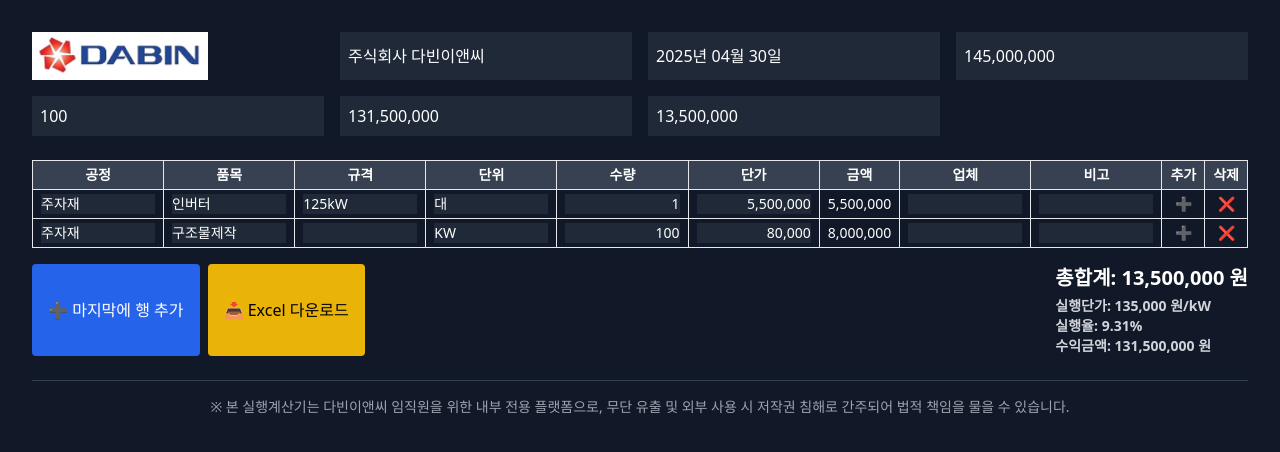
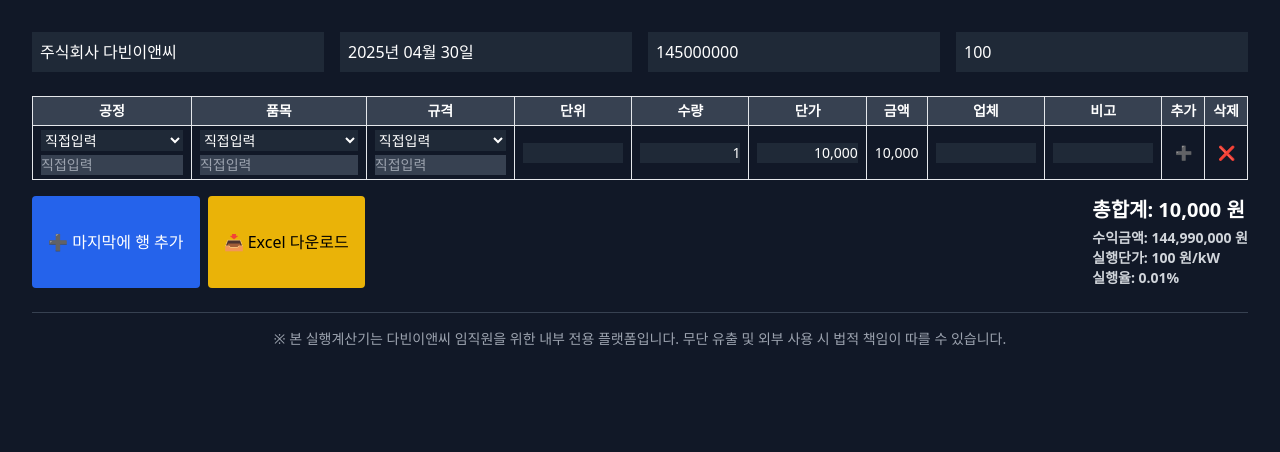
Before and after one commit to leejungmin1649/dabin, a Next.js app: page / in a window 1280 px wide. Shown: the top 452 px of the page. Built offline with nearby package versions, Linux system fonts and the light colour scheme.

Commit message:
Update index.js

```diff
--- a/pages/index.js
+++ b/pages/index.js
@@ -7,26 +7,26 @@ export default function Home() {
   const [contractAmount, setContractAmount] = useState('145000000');
   const [contractCapacity, setContractCapacity] = useState(100);
   const [rows, setRows] = useState([
-    { id: 1, 공정: '주자재', 품목: '인버터', 규격: '125kW', 단위: '대', 수량: 1, 단가: 5500000, 업체: '', 비고: '' },
-    { id: 2, 공정: '주자재', 품목: '구조물제작', 규격: '', 단위: 'KW', 수량: 100, 단가: 80000, 업체: '', 비고: '' },
+    { id: 1, 공정: '', 품목: '', 규격: '', 단위: '', 수량: 1, 단가: 10000, 업체: '', 비고: '' }
   ]);
 
-  // 콤마 표시 함수
-  const formatNumber = (num) => {
-    const parsed = parseInt(num?.toString().replace(/,/g, ''));
-    return isNaN(parsed) ? '' : parsed.toLocaleString('ko-KR');
-  };
+  const 공정목록 = ['주자재', '공통공사', '주차장태양광', '토지태양광', '지붕태양광', '인허가', '기타', 'RE100', 'BIPV', '연료전지', '소풍력', '건축', '전기', '토목'];
+  const 품목목록 = ['모듈', '인버터', '구조물제작', '송전설비(저압반)', '모니터링', '전기공사', '안전사다리제작설치', '토목(부대)공사', '도로공사', '풀륨관공사', '전력거래소 계량기', 'CCTV', '관리비', '영업비', '측량'];
+  const 단위목록 = ['식', 'KW', '대', 'EA', 'M', '평', 'm2', 'm3'];
 
-  // 계약금액 입력 시 콤마 자동처리
-  const handleContractAmountChange = (value) => {
-    const onlyNumbers = value.replace(/[^\d]/g, '');
-    setContractAmount(onlyNumbers);
-  };
+  const formatNumber = (num) => num?.toLocaleString('ko-KR') ?? '';
+  const parseNumber = (val) => parseFloat(val.toString().replace(/,/g, '')) || 0;
+  const calculateTotal = () => rows.reduce((sum, row) => sum + (row.수량 * row.단가 || 0), 0);
+
+  const totalAmount = calculateTotal();
+  const revenue = parseNumber(contractAmount) - totalAmount;
+  const unitPrice = contractCapacity ? Math.floor(totalAmount / contractCapacity) : 0;
+  const execRate = contractAmount ? ((totalAmount / parseNumber(contractAmount)) * 100).toFixed(2) : '-';
 
   const updateRow = (index, key, value) => {
     const newRows = [...rows];
     if (key === '수량' || key === '단가') {
-      newRows[index][key] = parseFloat(value.replace(/,/g, '')) || 0;
+      newRows[index][key] = parseNumber(value);
     } else {
       newRows[index][key] = value;
     }
@@ -41,18 +41,7 @@ export default function Home() {
     setRows(newRows);
   };
 
-  const deleteRow = (id) => {
-    setRows(rows.filter(row => row.id !== id));
-  };
-
-  const calculateTotal = () => {
-    return rows.reduce((sum, row) => sum + (row.수량 * row.단가 || 0), 0);
-  };
-
-  const totalAmount = calculateTotal();
-  const revenue = parseInt(contractAmount.replace(/,/g, '')) - totalAmount;
-  const unitPrice = contractCapacity ? Math.floor(totalAmount / contractCapacity) : 0;
-  const execRate = contractAmount ? ((totalAmount / parseInt(contractAmount.replace(/,/g, ''))) * 100).toFixed(2) : '-';
+  const deleteRow = (id) => setRows(rows.filter(row => row.id !== id));
 
   const exportToExcel = () => {
     const wb = XLSX.utils.book_new();
@@ -62,12 +51,12 @@ export default function Home() {
       ['계약금액', contractAmount, '', '', '계약용량', contractCapacity],
       ['수익금액', revenue, '', '', '실행금액', totalAmount],
       [],
-      ['공정', '품목', '규격', '단위', '수량', '단가', '금액', '업체', '비고']
+      ['공정','품목','규격','단위','수량','단가','금액','업체','비고']
     ];
     const body = rows.map(r => [
       r.공정, r.품목, r.규격, r.단위,
-      r.수량 || '', r.단가?.toLocaleString() || '',
-      (r.수량 * r.단가)?.toLocaleString() || '',
+      r.수량, formatNumber(r.단가),
+      formatNumber(r.수량 * r.단가),
       r.업체, r.비고
     ]);
     data.push(...body);
@@ -78,43 +67,47 @@ export default function Home() {
 
   return (
     <div className="min-h-screen bg-gray-900 text-white p-4 sm:p-8">
-      <div className="grid grid-cols-1 sm:grid-cols-4 gap-4 mb-6">
-        <div><img src="/20250411_235807.png" className="h-12" /></div>
+      <div className="grid grid-cols-1 sm:grid-cols-3 lg:grid-cols-4 gap-4 mb-6">
         <input value={projectName} onChange={e => setProjectName(e.target.value)} className="bg-gray-800 p-2" placeholder="공사명" />
         <input value={date} onChange={e => setDate(e.target.value)} className="bg-gray-800 p-2" placeholder="작성일" />
-        <input
-          value={formatNumber(contractAmount)}
-          onChange={e => handleContractAmountChange(e.target.value)}
-          className="bg-gray-800 p-2"
-          placeholder="계약금액"
-        />
-        <input
-          value={contractCapacity}
-          onChange={e => setContractCapacity(parseFloat(e.target.value) || 0)}
-          className="bg-gray-800 p-2"
-          placeholder="계약용량"
-        />
-        <input value={formatNumber(revenue)} readOnly className="bg-gray-800 p-2" placeholder="수익금액" />
-        <input value={formatNumber(totalAmount)} readOnly className="bg-gray-800 p-2" placeholder="실행금액" />
+        <input value={formatNumber(contractAmount)} onChange={e => setContractAmount(e.target.value.replace(/,/g, ''))} className="bg-gray-800 p-2" placeholder="계약금액" />
+        <input value={contractCapacity} onChange={e => setContractCapacity(e.target.value)} className="bg-gray-800 p-2" placeholder="계약용량(kW)" />
       </div>
-
       <div className="overflow-x-auto">
-        <table className="table-auto w-full text-sm border border-white mb-4 min-w-[800px]">
+        <table className="min-w-[900px] table-auto text-sm border border-white mb-4">
           <thead className="bg-gray-700">
             <tr>
-              {['공정', '품목', '규격', '단위', '수량', '단가', '금액', '업체', '비고', '추가', '삭제'].map((col, idx) => (
-                <th key={idx} className="border px-2 py-1 whitespace-nowrap">{col}</th>
+              {['공정', '품목', '규격', '단위', '수량', '단가', '금액', '업체', '비고', '추가', '삭제'].map((col) => (
+                <th key={col} className="border px-2 py-1 whitespace-nowrap">{col}</th>
               ))}
             </tr>
           </thead>
           <tbody>
             {rows.map((row, i) => (
               <tr key={row.id}>
-                {['공정', '품목', '규격', '단위'].map(key => (
+                {['공정', '품목', '단위'].map(key => (
                   <td key={key} className="border px-2 py-1">
-                    <input value={row[key]} onChange={e => updateRow(i, key, e.target.value)} className="bg-gray-800 w-full" />
+                    <select
+                      className="bg-gray-800 w-full"
+                      value={row[key]}
+                      onChange={e => updateRow(i, key, e.target.value)}
+                    >
+                      <option value="">직접입력</option>
+                      {(key === '공정' ? 공정목록 : key === '품목' ? 품목목록 : 단위목록).map(opt => (
+                        <option key={opt} value={opt}>{opt}</option>
+                      ))}
+                    </select>
+                    <input
+                      className="bg-gray-700 w-full mt-1"
+                      value={row[key]}
+                      onChange={e => updateRow(i, key, e.target.value)}
+                      placeholder={`직접입력`}
+                    />
                   </td>
                 ))}
+                <td className="border px-2 py-1">
+                  <input value={row.규격} onChange={e => updateRow(i, '규격', e.target.value)} className="bg-gray-800 w-full" />
+                </td>
                 {['수량', '단가'].map(key => (
                   <td key={key} className="border px-2 py-1">
                     <input value={formatNumber(row[key])} onChange={e => updateRow(i, key, e.target.value)} className="bg-gray-800 text-right w-full" />
@@ -123,14 +116,17 @@ export default function Home() {
                 <td className="border px-2 py-1 text-right">{formatNumber(row.수량 * row.단가)}</td>
                 <td className="border px-2 py-1"><input value={row.업체} onChange={e => updateRow(i, '업체', e.target.value)} className="bg-gray-800 w-full" /></td>
                 <td className="border px-2 py-1"><input value={row.비고} onChange={e => updateRow(i, '비고', e.target.value)} className="bg-gray-800 w-full" /></td>
-                <td className="border px-2 py-1 text-center"><button onClick={() => addRowAt(i)} className="text-green-400">➕</button></td>
-                <td className="border px-2 py-1 text-center"><button onClick={() => deleteRow(row.id)} className="text-red-400">❌</button></td>
+                <td className="border px-2 py-1 text-center">
+                  <button onClick={() => addRowAt(i)} className="text-green-400">➕</button>
+                </td>
+                <td className="border px-2 py-1 text-center">
+                  <button onClick={() => deleteRow(row.id)} className="text-red-400">❌</button>
+                </td>
               </tr>
             ))}
           </tbody>
         </table>
       </div>
-
       <div className="flex flex-col sm:flex-row justify-between gap-4">
         <div className="flex gap-2">
           <button onClick={() => addRowAt(rows.length - 1)} className="bg-blue-600 px-4 py-2 rounded text-white">➕ 마지막에 행 추가</button>
@@ -139,15 +135,14 @@ export default function Home() {
         <div className="text-xl font-bold text-right sm:text-left">
           총합계: {formatNumber(totalAmount)} 원
           <div className="text-sm text-gray-300 mt-1">
+            수익금액: {formatNumber(revenue)} 원<br />
             실행단가: {contractCapacity ? `${formatNumber(unitPrice)} 원/kW` : '-'}<br />
-            실행율: {execRate}%<br />
-            수익금액: {formatNumber(revenue)} 원
+            실행율: {execRate}%
           </div>
         </div>
       </div>
-
       <div className="mt-6 text-sm text-center text-gray-400 border-t border-gray-700 pt-4">
-        ※ 본 실행계산기는 다빈이앤씨 임직원을 위한 내부 전용 플랫폼으로, 무단 유출 및 외부 사용 시 저작권 침해로 간주되어 법적 책임을 물을 수 있습니다.
+        ※ 본 실행계산기는 다빈이앤씨 임직원을 위한 내부 전용 플랫폼입니다. 무단 유출 및 외부 사용 시 법적 책임이 따를 수 있습니다.
       </div>
     </div>
   );
```
